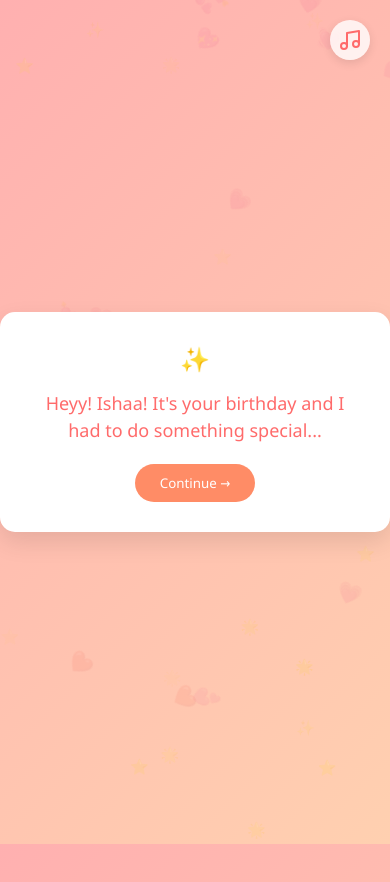
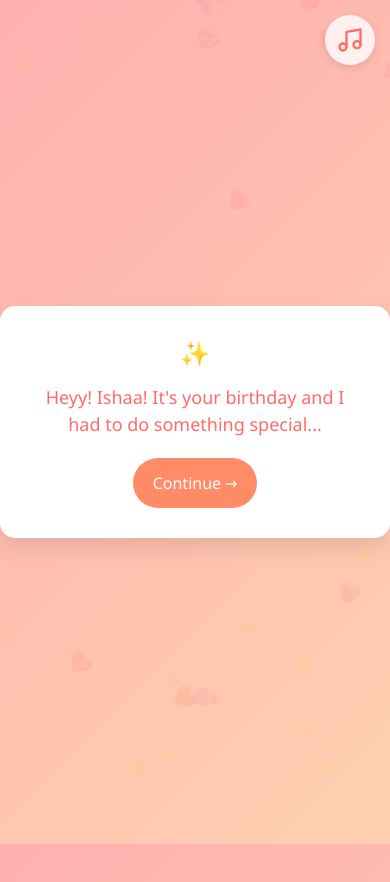
Before and after one commit to rajatd23/Birthday, a plain HTML site: page index.html in a window 390 px wide. Shown: the top 882 px of the page. Drawn offline with Linux system fonts and the light colour scheme.

Commit message:
Update index.html to support mobile view

```diff
--- a/index.html
+++ b/index.html
@@ -234,6 +234,25 @@
         @keyframes pulse { 0%{transform:scale(1);}50%{transform:scale(1.1);}100%{transform:scale(1);} }
         .confetti { position:absolute; width:10px; height:10px; background:#fd0; animation:confetti-fall 5s linear forwards; }
         @keyframes confetti-fall { 0%{transform:translateY(-100vh) rotate(0deg);opacity:1;}100%{transform:translateY(100vh) rotate(720deg);opacity:0;} }
+
+            /* at the bottom of your <style> */
+        @media (max-width: 600px) {
+        .music-controls {
+            width: 50px;
+            height: 50px;
+            top: 15px;
+            right: 15px;
+        }
+        .music-controls svg {
+            width: 28px;
+            height: 28px;
+        }
+        .btn {
+            padding: 14px 20px;
+            font-size: 16px;
+        }
+        }
+
     </style>
 </head>
 <body>
@@ -384,7 +403,7 @@
     <div class="page" id="page-9">
         <div class="final-card">
             <div class="heart">❤️</div>
-            <div class="birthday-wish">HAPPY BIRTHDAY Ishaa! 🎉</div>
+            <div class="birthday-wish">HAPPY BIRTHDAY ISHAA! 🎉</div>
             <div class="message">Thanks for being the most fun, wild, and wonderful person in my life. Every day with you is like drawing the perfect card!</div>
             <div class="signature">ILYSM 💜</div>
             <div class="button-container" style="margin-top:20px;"><button class="btn" onclick="startCelebration()">🎉 Celebrate! 🎉</button><button class="btn" onclick="navigateTo(1)">Start Over</button></div>
@@ -450,6 +469,10 @@
         // Music controls (unchanged)
         const bgMusic=document.getElementById('bgMusic'), musicToggle=document.getElementById('musicToggle'); let isPlaying=false;
         musicToggle.addEventListener('click',toggleMusic);
+        musicToggle.addEventListener('touchstart', e => {
+            e.preventDefault();      // prevent the synthetic click
+            toggleMusic();
+        });
         function toggleMusic(){ isPlaying?bgMusic.pause():bgMusic.play(); isPlaying=!isPlaying; }
         const songs=[{title:"Tum Mile",artist:"Your Favourite",src:"Background_Music.mp3"}]; let currentSongIndex=0;
         function previousSong(){ currentSongIndex=(currentSongIndex-1+songs.length)%songs.length; updateSongDisplay(); }
```
